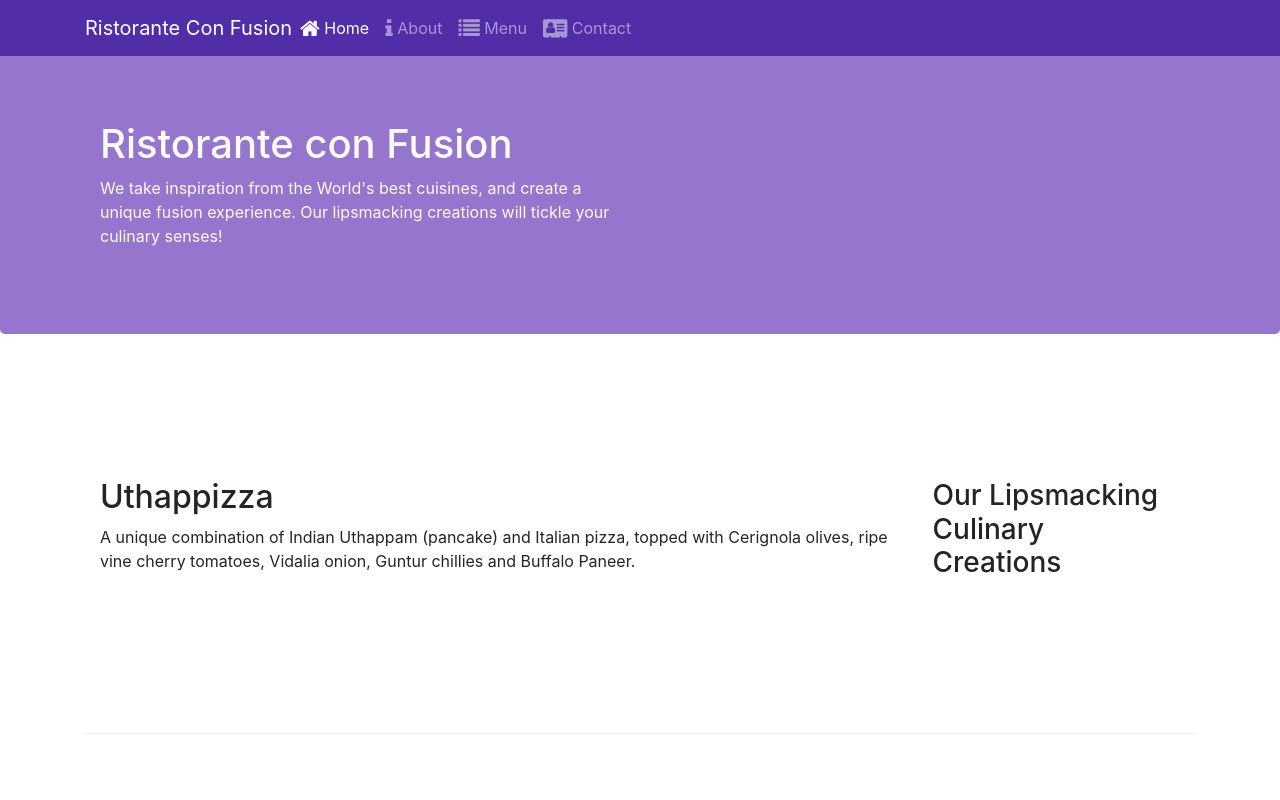
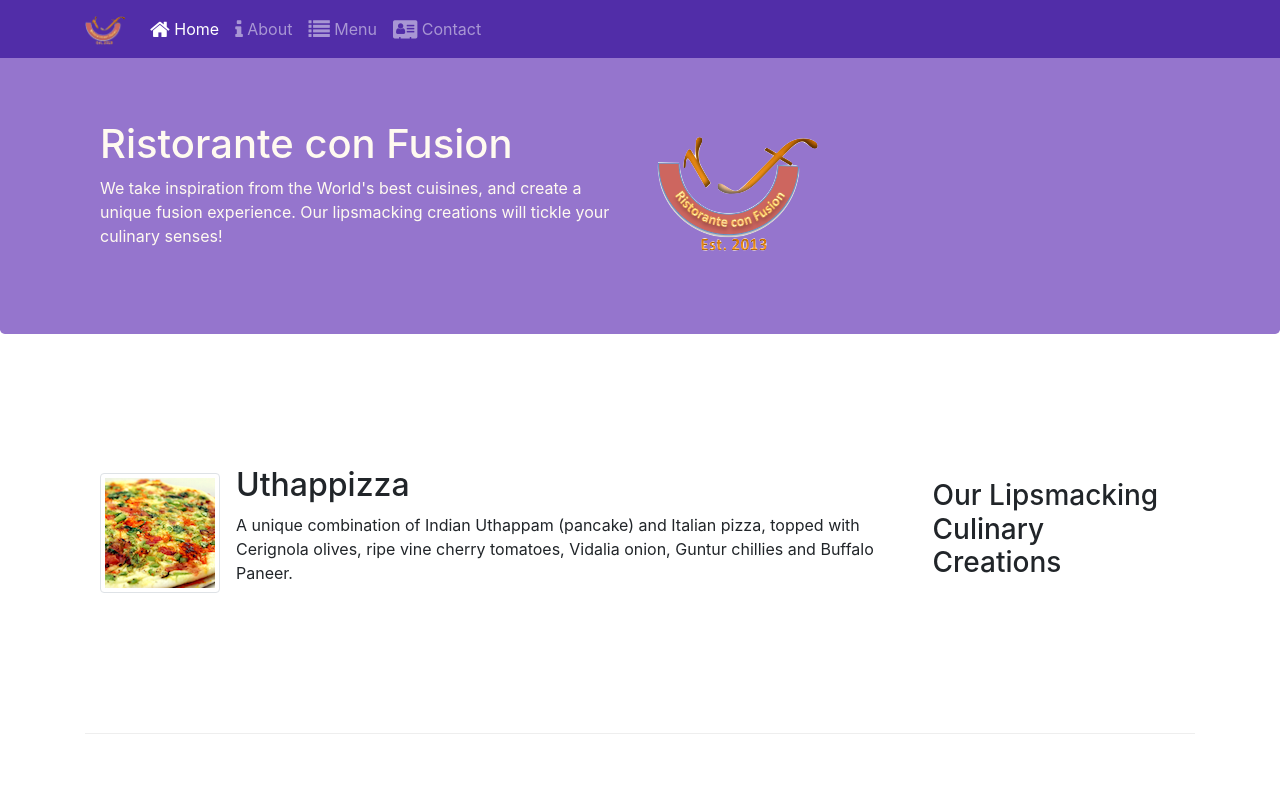
Before and after one commit to ArpitUjjwal/conFusion, a website: page index.html in a window 1280 px wide. Shown: the top 800 px of the page. Drawn offline with nearby package versions, Linux system fonts and the light colour scheme.

Commit message:
Images and Media

```diff
--- a/index.html
+++ b/index.html
@@ -23,7 +23,7 @@
             <button class="navbar-toggler" type="button" data-toggle="collapse" data-target="#Navbar">
                 <span class="navbar-toggler-icon"></span>
             </button>
-            <a class="navbar-brand mr-auto" href="#">Ristorante Con Fusion</a>
+            <a class="navbar-brand" href="#"><img src="img/logo.png" height="30" width="41" alt=""></a>
             <div class="collapse navbar-collapse" id="Navbar">
                 <ul class="navbar-nav mr-auto">
                     <li class="nav-item active"><a class="nav-link" href="./index.html"><span class="fa fa-home fa-lg"></span> Home</a></li>
@@ -41,7 +41,8 @@
                     <h1>Ristorante con Fusion</h1>
                     <p>We take inspiration from the World's best cuisines, and create a unique fusion experience. Our lipsmacking creations will tickle your culinary senses!</p>
                 </div>
-                <div class="col-12 col-sm">
+                <div class="col-12 col-sm align-self-center">
+                    <img src="img/logo.png" class="img-fluid" alt="">
                 </div>
             </div>
         </div>
@@ -53,8 +54,13 @@
                 <h3>Our Lipsmacking Culinary Creations</h3>
             </div>
             <div class="col col-sm order-sm-first col-md">
-                <h2>Uthappizza</h2>
-                <p>A unique combination of Indian Uthappam (pancake) and Italian pizza, topped with Cerignola olives, ripe vine cherry tomatoes, Vidalia onion, Guntur chillies and Buffalo Paneer.</p>
+                <div class="media">
+                    <img class="d-flex mr-3 img-thumbnail align-self-center" src="img/uthappizza.png" alt="uthappizza">
+                    <div class="media-body">
+                        <h2 class="mt-0">Uthappizza</h2>
+                        <p>A unique combination of Indian Uthappam (pancake) and Italian pizza, topped with Cerignola olives, ripe vine cherry tomatoes, Vidalia onion, Guntur chillies and Buffalo Paneer.</p>
+                    </div>
+                </div>
             </div>
         </div>
 
@@ -74,9 +80,13 @@
                 <h3>Meet our Culinary Specialists</h3>
             </div>
             <div class="col col-sm order-sm-first col-md">
-                <h2>Alberto Somayya</h2>
-                <h4>Executive Chef</h4>
-                <p>Award winning three-star Michelin chef with wide International experience having worked closely with whos-who in the culinary world, he specializes in creating mouthwatering Indo-Italian fusion experiences. </p>
+                <div class="media">
+                    <img class="d-flex mr-3 img-thumbnail align-self-center" src="img/alberto.png" alt="alberto" height="120" width="120">
+                    <div class="media-body">
+                        <h2>Alberto Somayya</h2>
+                        <h4>Executive Chef</h4>
+                        <p>Award winning three-star Michelin chef with wide International experience having worked closely with whos-who in the culinary world, he specializes in creating mouthwatering Indo-Italian fusion experiences. </p></div>
+                </div>
             </div>
         </div>
     </div>
```
Also changed, not shown: aboutus.html (+3 -2 lines), contactus.html (+3 -2 lines), img/alberto.png (added), img/buffet.png (added), img/logo.png (added), img/uthappizza.png (added), 2 other files.
